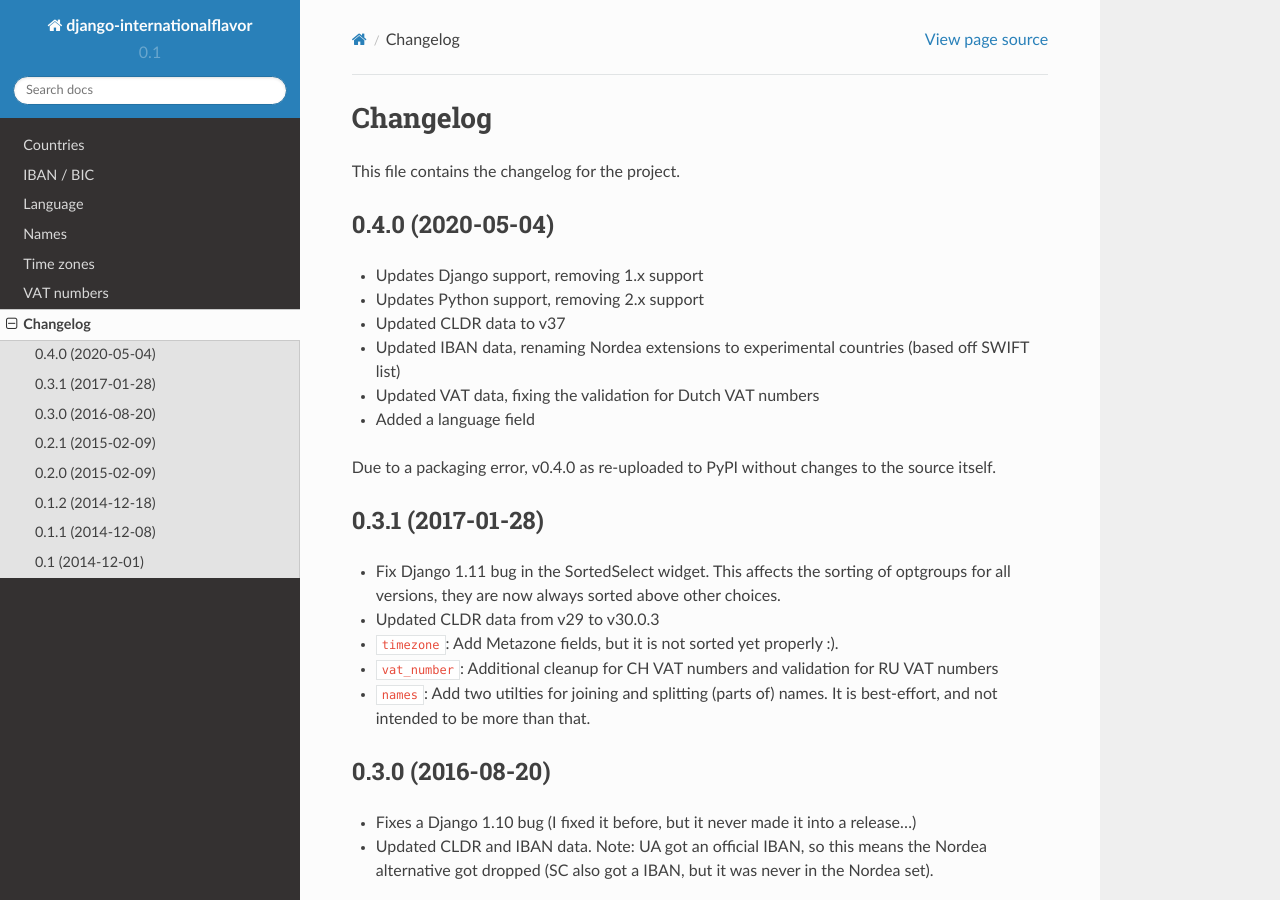
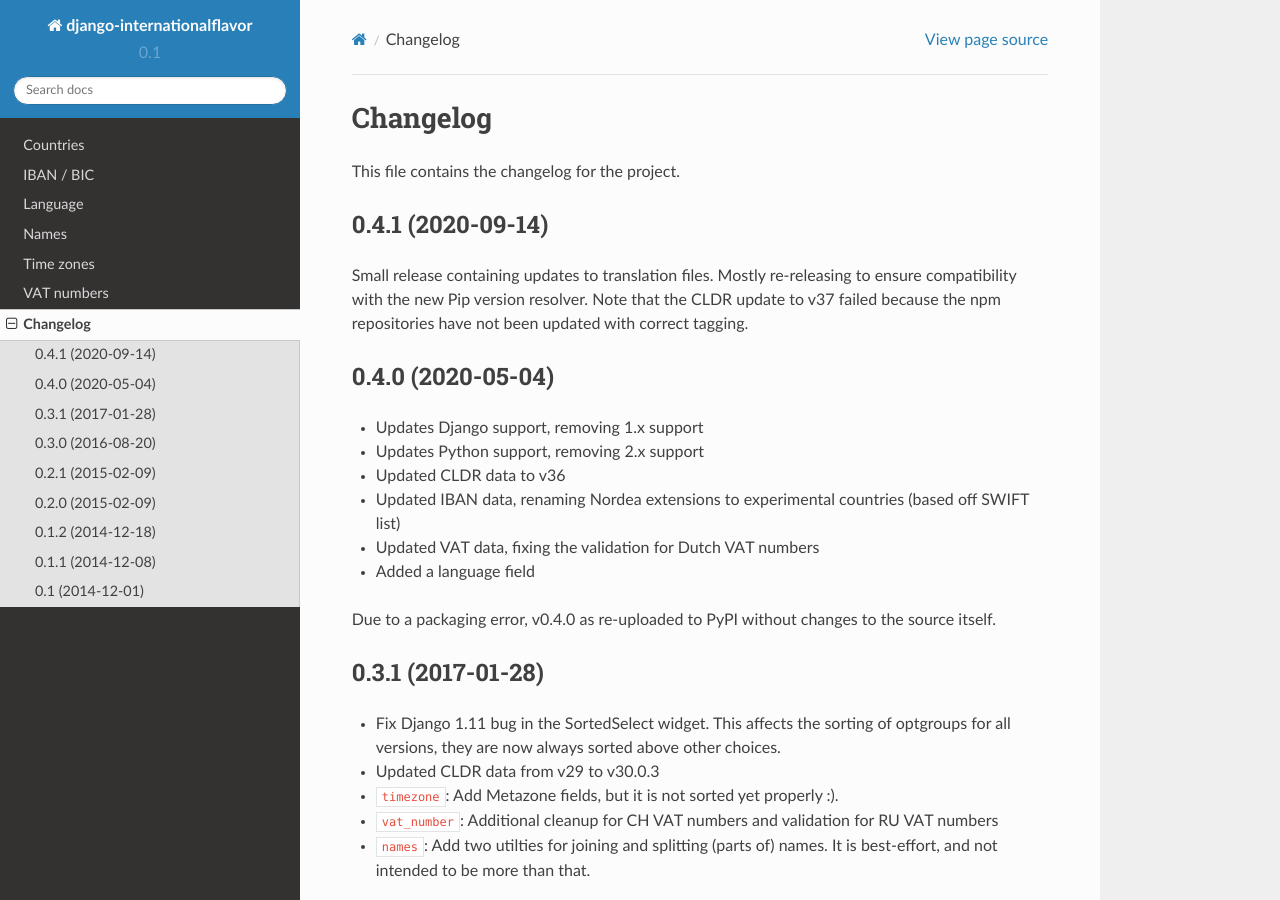
Before and after one commit to ralphje/django-internationalflavor, a Sphinx documentation site: the page built from docs/changelog.rst, in a window 1280 px wide and 900 px high. Built offline with Sphinx 7.4.7 and the Read the Docs theme 2.0.0, drawn with Linux system fonts in a browser that asks for light colours.

Commit message:
Releasing 0.4.1

```diff
--- a/docs/changelog.rst
+++ b/docs/changelog.rst
@@ -4,11 +4,17 @@
 
 This file contains the changelog for the project.
 
+0.4.1 (2020-09-14)
+==================
+Small release containing updates to translation files. Mostly re-releasing to ensure compatibility
+with the new Pip version resolver. Note that the CLDR update to v37 failed because the npm repositories
+have not been updated with correct tagging.
+
 0.4.0 (2020-05-04)
 ==================
 * Updates Django support, removing 1.x support
 * Updates Python support, removing 2.x support
-* Updated CLDR data to v37
+* Updated CLDR data to v36
 * Updated IBAN data, renaming Nordea extensions to experimental countries (based off SWIFT list)
 * Updated VAT data, fixing the validation for Dutch VAT numbers
 * Added a language field
--- a/internationalflavor/__init__.py
+++ b/internationalflavor/__init__.py
@@ -1 +1 @@
-__version__ = '0.4.0'
+__version__ = '0.4.1'
```
